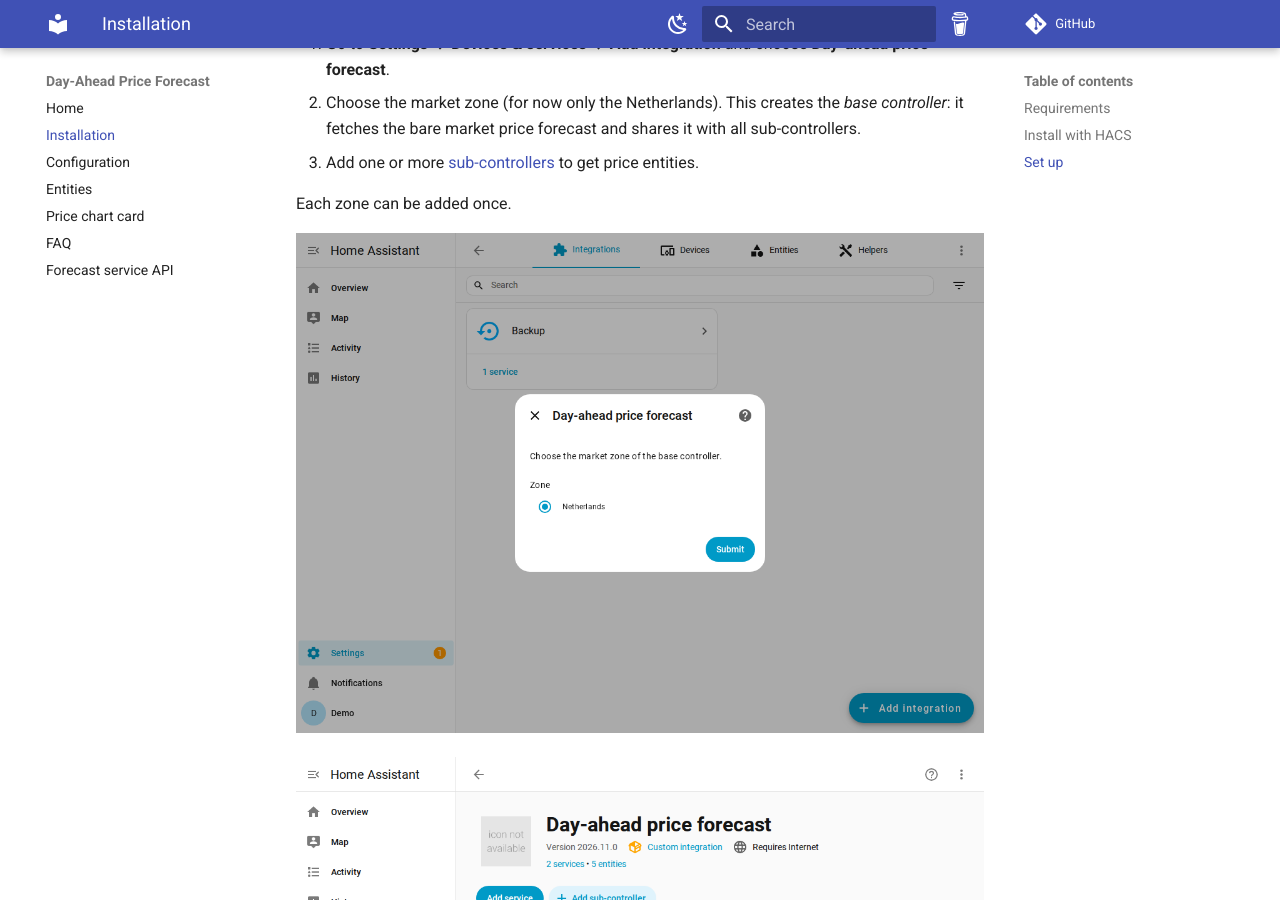
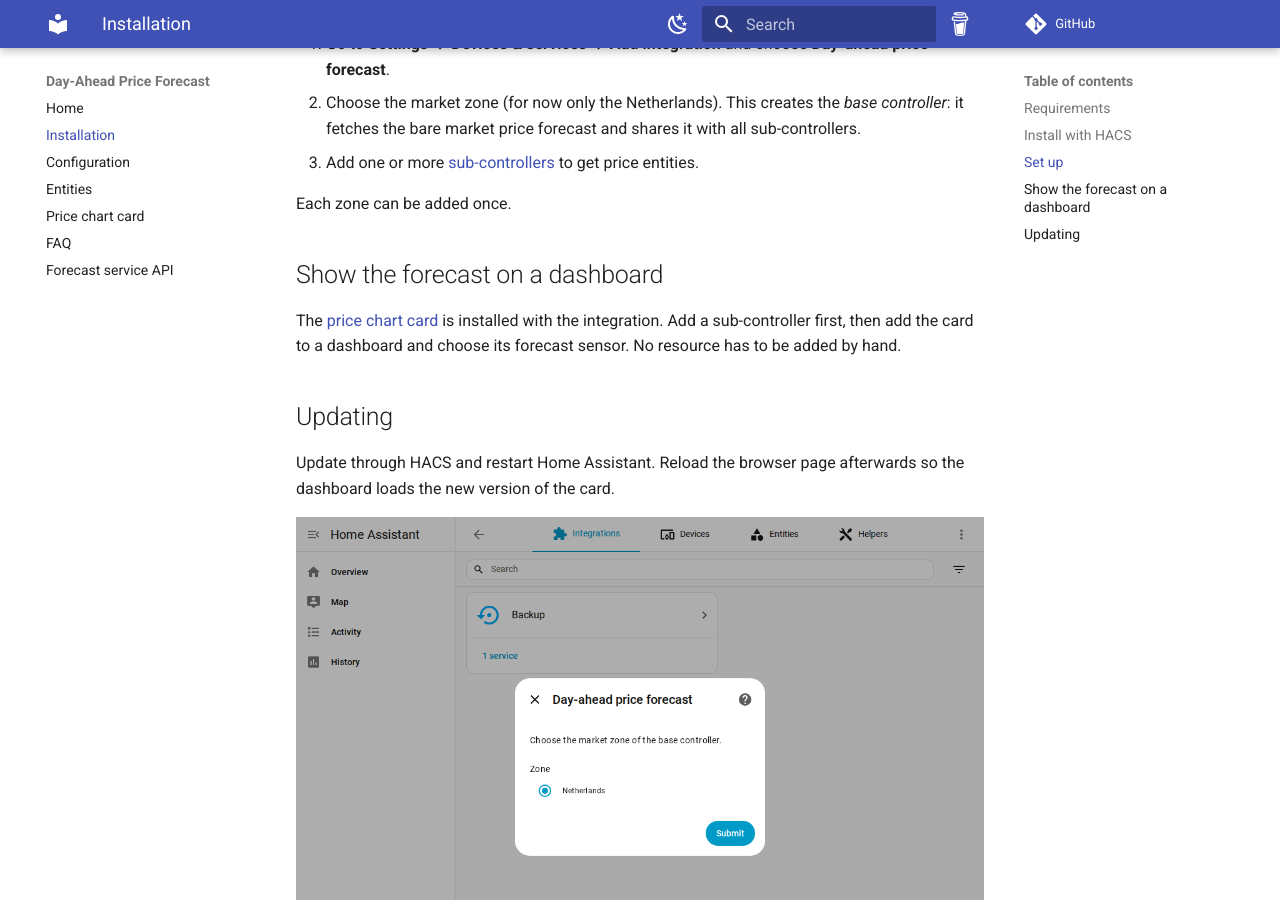
Before and after one commit to abroeders/7day-ahead-price-forecast, an MkDocs documentation site: the page built from docs/installation.md, in a window 1280 px wide and 900 px high, scrolled down 551 px. Built offline with MkDocs 1.6.1 and Material for MkDocs 9.7.7, drawn with Linux system fonts in a browser that asks for light colours; comment, search, counter and statistics services are not loaded.

Commit message:
docs: attractive README with screenshots, installation steps for the card

```diff
--- a/docs/installation.md
+++ b/docs/installation.md
@@ -18,6 +18,14 @@
 
 Each zone can be added once.
 
+## Show the forecast on a dashboard
+The [price chart card](card.md) is installed with the integration. Add a sub-controller first, then add the card
+to a dashboard and choose its forecast sensor. No resource has to be added by hand.
+
+## Updating
+Update through HACS and restart Home Assistant. Reload the browser page afterwards so the dashboard loads the new
+version of the card.
+
 ![Choosing the market zone](images/zone-form.png)
 
 ![The integration page with the base controller](images/integration-page.png)
```
Also changed, not shown: README.md (+40 -7 lines), docs/README.md (+5 -1 lines).
